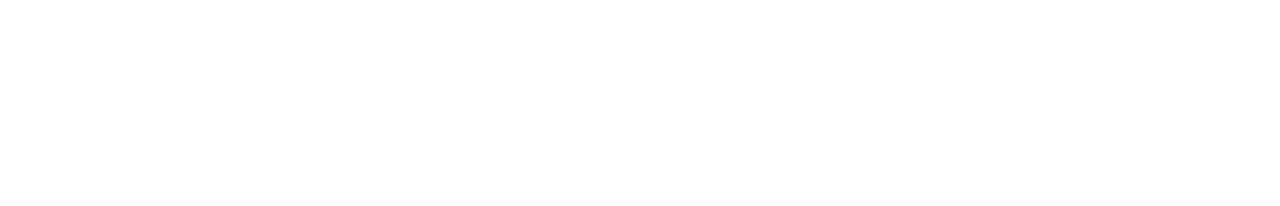
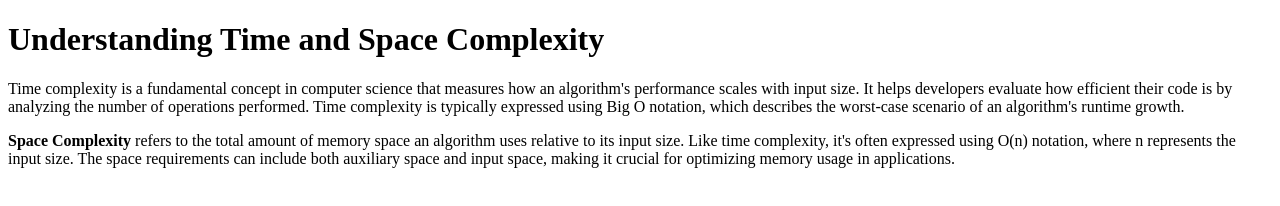
Before and after one commit to acciojob/time-and-space-complexity-Kanikakamra06, a website: page main.html in a window 1280 px wide. Drawn offline with Linux system fonts and the light colour scheme.

Commit message:
created a submission

```diff
--- a/main.html
+++ b/main.html
@@ -7,7 +7,11 @@
 </head>
 
 <body>
-	<!-- the entire body must be written by student -->
+	<h1>Understanding Time and Space Complexity</h1>
+
+<p>Time complexity is a fundamental concept in computer science that measures how an algorithm's performance scales with input size. It helps developers evaluate how efficient their code is by analyzing the number of operations performed. Time complexity is typically expressed using Big O notation, which describes the worst-case scenario of an algorithm's runtime growth.</p>
+
+<p><b>Space Complexity</b> refers to the total amount of memory space an algorithm uses relative to its input size. Like time complexity, it's often expressed using O(n) notation, where n represents the input size. The space requirements can include both auxiliary space and input space, making it crucial for optimizing memory usage in applications.</p>
     <script type="text/javascript" src="./script.js">
 </script>
 
```
